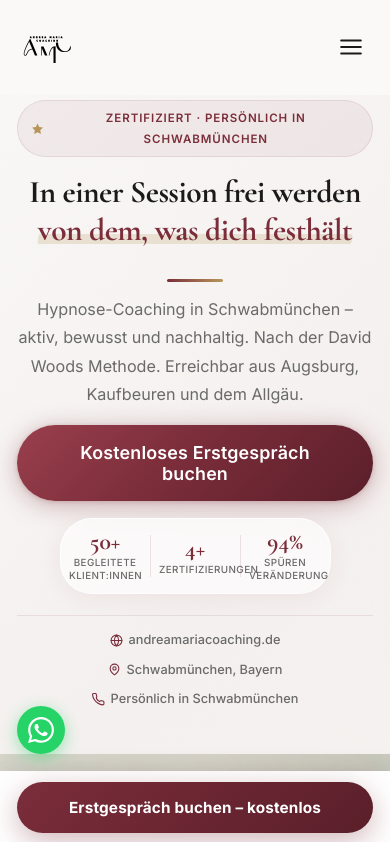
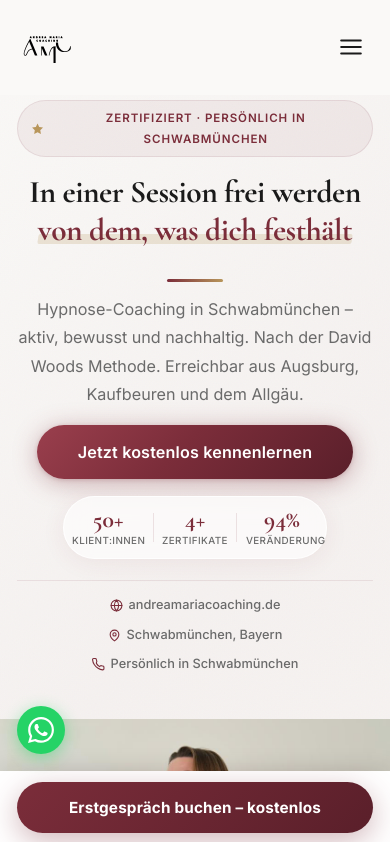
Before and after one commit to viktorfdeltaC/andrea-maria-landingpage, a React (Vite) app: page / in a window 390 px wide. Shown: the top 842 px of the page. Built offline with nearby package versions, Linux system fonts and the light colour scheme.

Commit message:
fix: stat labels kürzer, hero btn text kürzer + nowrap mobile

```diff
--- a/src/sections/Hero.css
+++ b/src/sections/Hero.css
@@ -96,6 +96,15 @@ h1 .highlight::after {
 
 .hero-cta-btn {
   max-width: 340px;
+}
+
+@media (max-width: 480px) {
+  .hero-cta-btn {
+    max-width: 100%;
+    width: 100%;
+    font-size: 0.95rem;
+    white-space: nowrap;
+  }
 }
 
 /* Stats bar */
--- a/src/sections/Hero.jsx
+++ b/src/sections/Hero.jsx
@@ -69,7 +69,7 @@ export default function Hero() {
           {/* CTA */}
           <motion.div variants={item}>
             <StarButton onClick={() => window.open('https://calendly.com/andreamaria/kostenloseserstgespraech?month=2026-04', '_blank', 'noopener,noreferrer')} className="star-btn--full hero-cta-btn">
-              Kostenloses Erstgespräch buchen
+              Jetzt kostenlos kennenlernen
             </StarButton>
           </motion.div>
 
@@ -77,17 +77,17 @@ export default function Hero() {
           <motion.div className="hero-stats" variants={item}>
             <div className="hero-stat" ref={ref50}>
               <span className="hero-stat-number">{count50}+</span>
-              <span className="hero-stat-label">Begleitete Klient:innen</span>
+              <span className="hero-stat-label">Klient:innen</span>
             </div>
             <div className="hero-stat-divider" />
             <div className="hero-stat" ref={ref4}>
               <span className="hero-stat-number">{count4}+</span>
-              <span className="hero-stat-label">Zertifizierungen</span>
+              <span className="hero-stat-label">Zertifikate</span>
             </div>
             <div className="hero-stat-divider" />
             <div className="hero-stat" ref={ref94}>
               <span className="hero-stat-number">{count94}%</span>
-              <span className="hero-stat-label">Spüren Veränderung</span>
+              <span className="hero-stat-label">Veränderung</span>
             </div>
           </motion.div>
 
```
